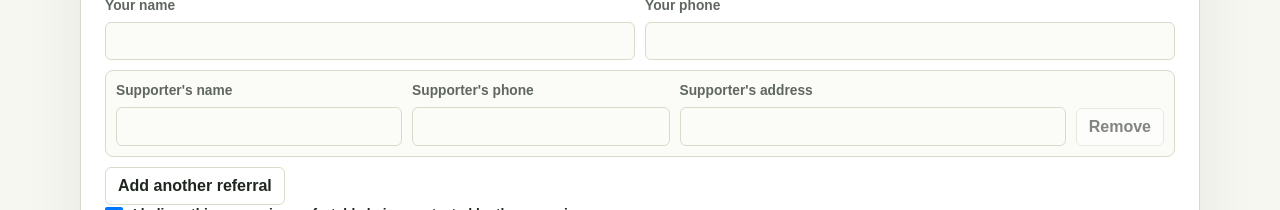
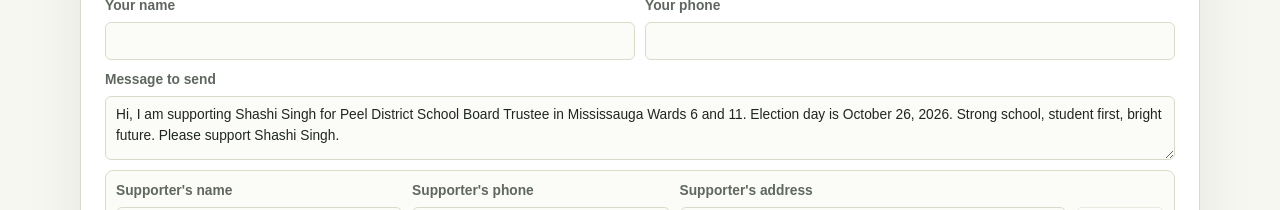
Before and after one commit to manglesh1/shashi, a Next.js app: page / in a window 1280 px wide. Shown: the part 708-918 px from the top of the page. Built offline with nearby package versions, Linux system fonts and the light colour scheme.

Commit message:
Add predefined referral message

```diff
--- a/app/globals.css
+++ b/app/globals.css
@@ -239,6 +239,10 @@
 textarea {
   min-height: 72px;
   resize: vertical;
+}
+
+.message-template {
+  min-height: 64px;
 }
 
 input:focus,
--- a/app/page.tsx
+++ b/app/page.tsx
@@ -39,6 +39,9 @@
   supporterAddress: "",
 };
 
+const defaultReferralMessage =
+  "Hi, I am supporting Shashi Singh for Peel District School Board Trustee in Mississauga Wards 6 and 11. Election day is October 26, 2026. Strong school, student first, bright future. Please support Shashi Singh.";
+
 const statusOptions = ["New", "Call today", "Door knock", "Confirmed", "Not supporting", "No answer"];
 
 function csvCell(value: string | number | boolean) {
@@ -58,6 +61,7 @@
   const [mode, setMode] = useState<"refer" | "dashboard">("refer");
   const [form, setForm] = useState(initialForm);
   const [message, setMessage] = useState("");
+  const [referralMessage, setReferralMessage] = useState(defaultReferralMessage);
   const [supporters, setSupporters] = useState([{ ...emptySupporter }]);
   const [lastSubmitted, setLastSubmitted] = useState<{
     supporterName: string;
@@ -170,7 +174,7 @@
   }
 
   function messageFor(submission: (typeof lastSubmitted)[number]) {
-    return `Hi ${submission.supporterName}, ${submission.referrerName} suggested I contact you about supporting our Mississauga trustee candidate in wards 6 and 11. Can we count on your support?`;
+    return `Hi ${submission.supporterName}, ${referralMessage}`;
   }
 
   function updateSupporter(index: number, field: keyof typeof emptySupporter, value: string) {
@@ -379,6 +383,10 @@
                 <input required inputMode="tel" value={form.referrerPhone} onChange={(event) => setForm({ ...form, referrerPhone: event.target.value })} />
               </label>
             </div>
+            <label>
+              Message to send
+              <textarea className="message-template" value={referralMessage} onChange={(event) => setReferralMessage(event.target.value)} />
+            </label>
             <div className="supporter-rows">
               {supporters.map((supporter, index) => (
                 <div className="supporter-row" key={index}>
```
